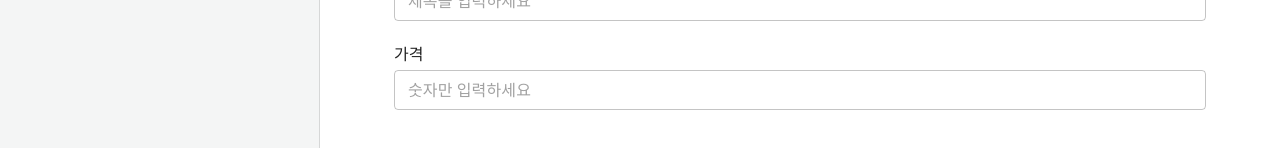
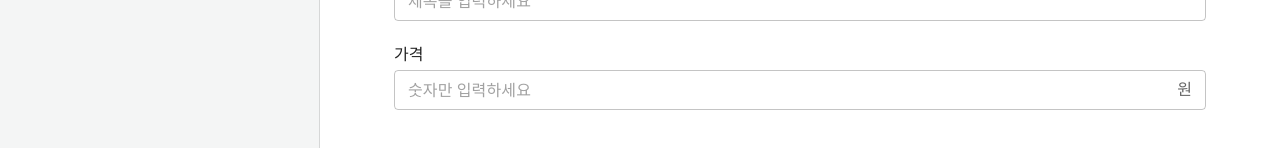
Before and after one commit to gotogether-s/gotogether-s-admin, a Next.js app: page / in a window 1280 px wide. Shown: the part 278-426 px from the top of the page. Built offline with nearby package versions, Linux system fonts and the light colour scheme.

Commit message:
#4 feat: Update basicPrice Input to display '원' and comma

```diff
--- a/components/Input/index.tsx
+++ b/components/Input/index.tsx
@@ -1,16 +1,30 @@
-import { TextField } from '@mui/material'
+import { TextField, InputAdornment } from '@mui/material'
 import { useDispatch } from 'react-redux'
 import { update } from '@store/addProductSlice'
+import { useState } from 'react'
 import style from './Input.module.scss'
 
 const Input = props => {
-  const { label, name, placeholder } = props
+  const { label, name, placeholder, price } = props
 
   const dispatch = useDispatch()
 
-  const updateAddProductState = e => {
+  const [value, setValue] = useState('')
+
+  const updateAddProductState = (e, price) => {
     const { name, value } = e.target
-    dispatch(update({ name, value }))
+    setValue(value)
+    if (price) {
+      const unformattedPrice = value.replaceAll(',', '')
+      setValue(
+        Number(unformattedPrice)
+          .toString()
+          .replace(/\B(?<!\.\d*)(?=(\d{3})+(?!\d))/g, ',')
+      )
+      dispatch(update({ name, value: unformattedPrice }))
+    } else {
+      dispatch(update({ name, value }))
+    }
   }
 
   return (
@@ -20,8 +34,14 @@ const Input = props => {
         sx={{ width: '100%' }}
         size='small'
         name={name}
+        value={value}
         placeholder={placeholder}
-        onChange={updateAddProductState}
+        onChange={() => updateAddProductState(event, price)}
+        InputProps={{
+          endAdornment: price && (
+            <InputAdornment position='end'>원</InputAdornment>
+          ),
+        }}
       />
     </div>
   )
```
